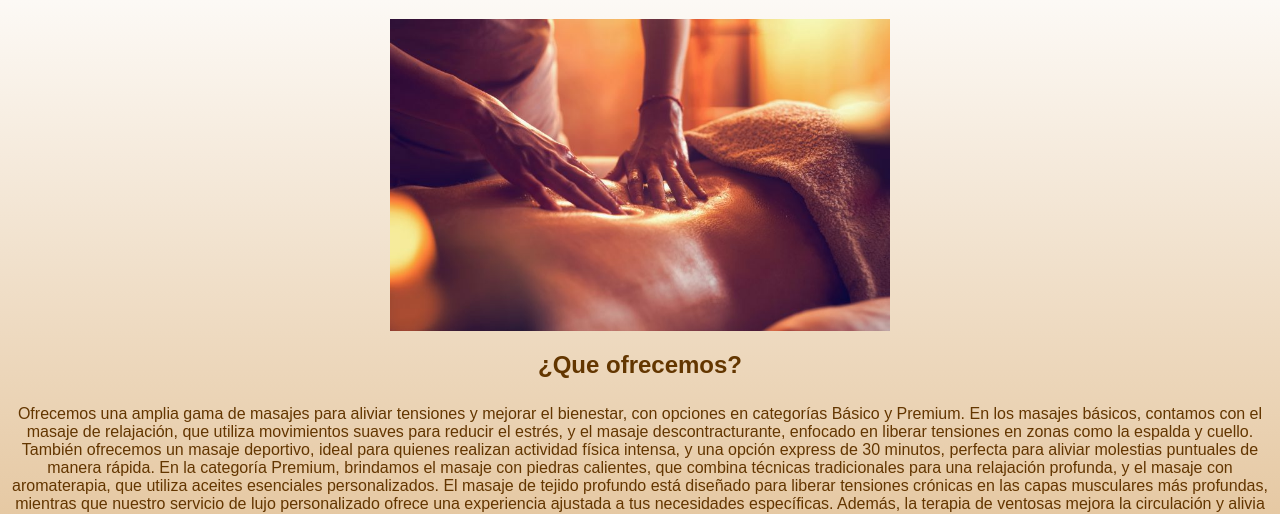
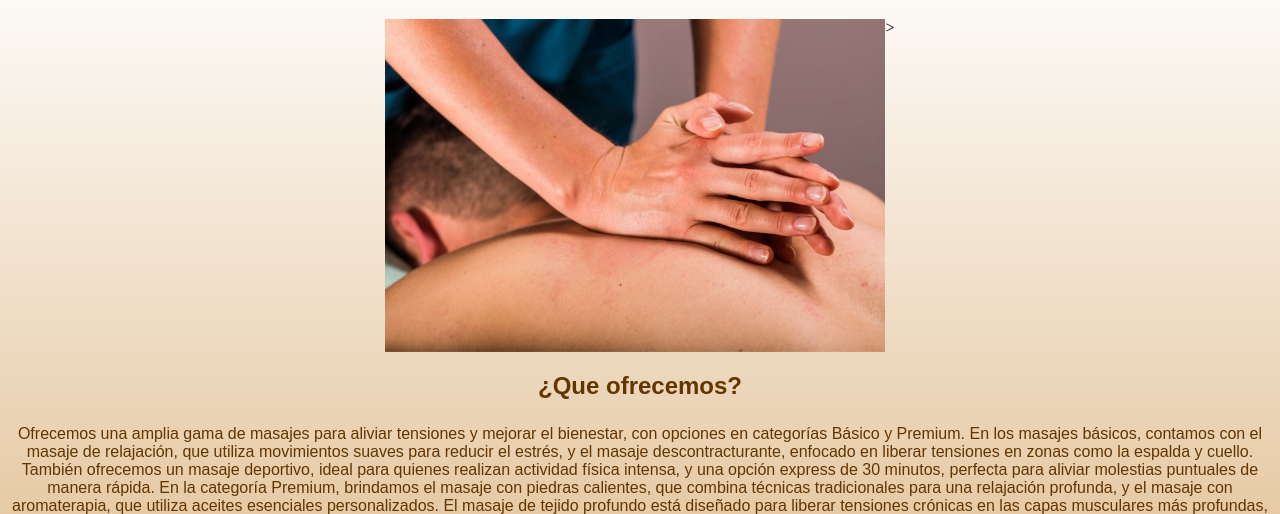
Before and after one commit to pxablo/proyecto, a website: page html/servicios.html in a window 1280 px wide. Shown: the part 61-575 px from the top of the page. Drawn offline with Linux system fonts and the light colour scheme.

Commit message:
html finalizados

```diff
--- a/html/servicios.html
+++ b/html/servicios.html
@@ -12,7 +12,7 @@
 
     <nav class="nav-coment">
 
-        <img src="../multimedia/tipos_de_masaje_relajante_Ecopostural.jpg" alt="foto-masaje" class="imagencoment"  >
+        <img src="../multimedia/masajes-corporales-relajantes-.jpg" class="imagencoment" alt="foto-masaje">  >
     </nav>
     <section class="opinones">
         <h2>
```
